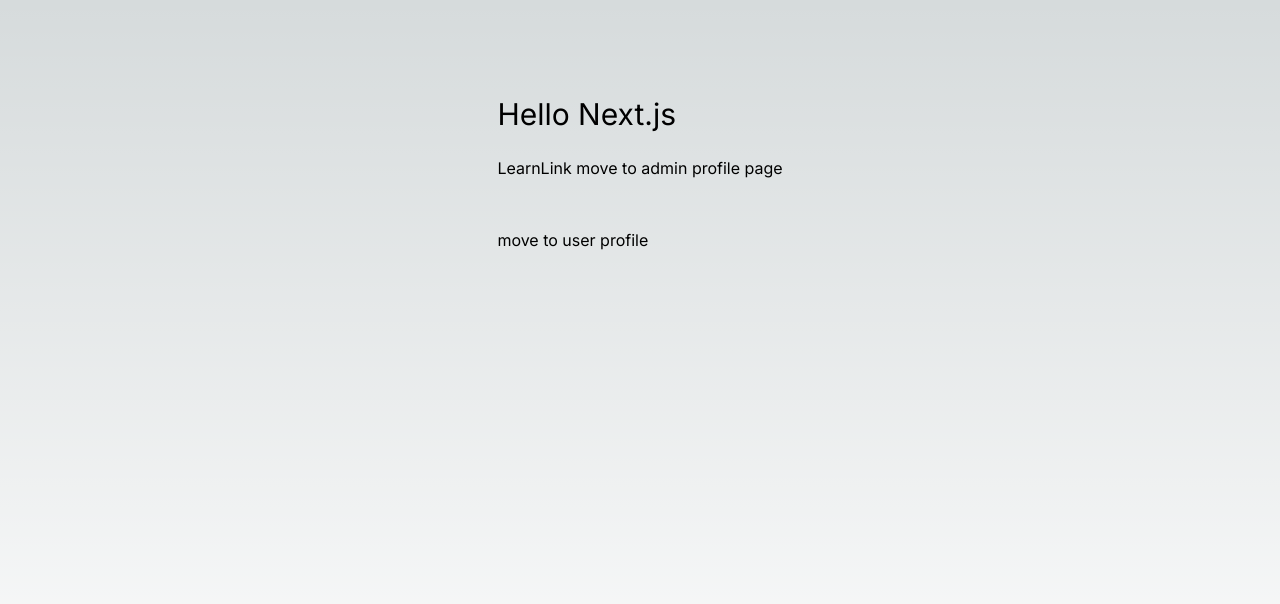
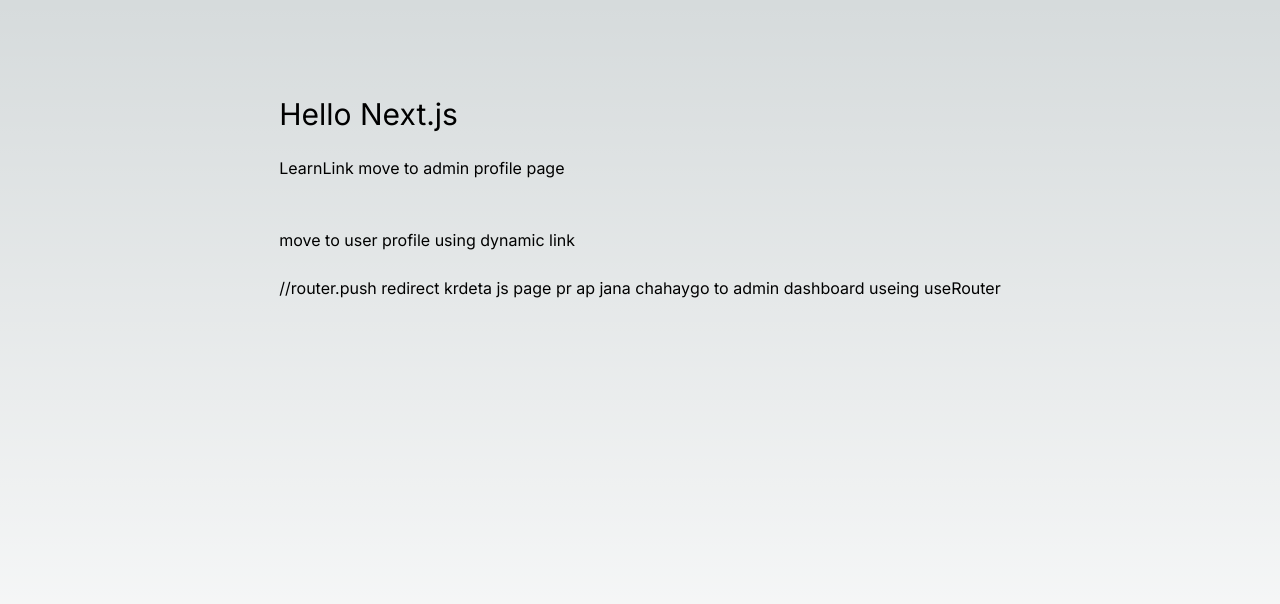
Before and after one commit to DaniyalAliIsrail/learn-Nextjs, a Next.js app: page / in a window 1280 px wide. Shown: the top 604 px of the page. Built offline with nearby package versions, Linux system fonts and the light colour scheme.

Commit message:
learn-useRouter

```diff
--- a/src/app/components/LearnLink.jsx
+++ b/src/app/components/LearnLink.jsx
@@ -14,7 +14,7 @@ const LearnLink = () => {
             </br>
             <br>
             </br>
-            <Link href={`/user/profile/${id}`}> move to user profile </Link>
+            <Link href={`/user/profile/${id}`}> move to user profile using dynamic link </Link>
     </div>
   )
 }
--- /dev/null
+++ b/src/app/components/LearnuseRouter.jsx
@@ -0,0 +1,16 @@
+"use client"
+import { useRouter } from 'next/navigation'
+import React from 'react'
+
+const LearnuseRouter = () => {
+    const router = useRouter();
+    console.log("Router",router);
+  return (
+    <div>
+        //router.push redirect krdeta js page pr ap jana chahay
+        <button type="button" onClick={()=> router.push("/admin/dashboard")}>go to admin dashboard useing useRouter</button>
+    </div>
+  )
+}
+
+export default LearnuseRouter
--- a/src/app/page.js
+++ b/src/app/page.js
@@ -1,5 +1,6 @@
 import Image from "next/image";
 import LearnLink from "./components/LearnLink";
+import LearnuseRouter from "./components/LearnuseRouter";
 
 export default function Home() {
   return (
@@ -8,6 +9,8 @@ export default function Home() {
       <h1 className="text-3xl">Hello Next.js</h1>
       <br></br>
       <LearnLink/>
+      <br></br>
+      <LearnuseRouter/>
      </div>
     </main>
   );
--- a/src/app/user/profile/[id]/page.jsx
+++ b/src/app/user/profile/[id]/page.jsx
@@ -1,4 +1,3 @@
-
 import React from 'react'
 
 const MyProfile = ({params}) => {
@@ -11,4 +10,5 @@ const MyProfile = ({params}) => {
     </div>
   )
 }
+
 export default MyProfile
```
